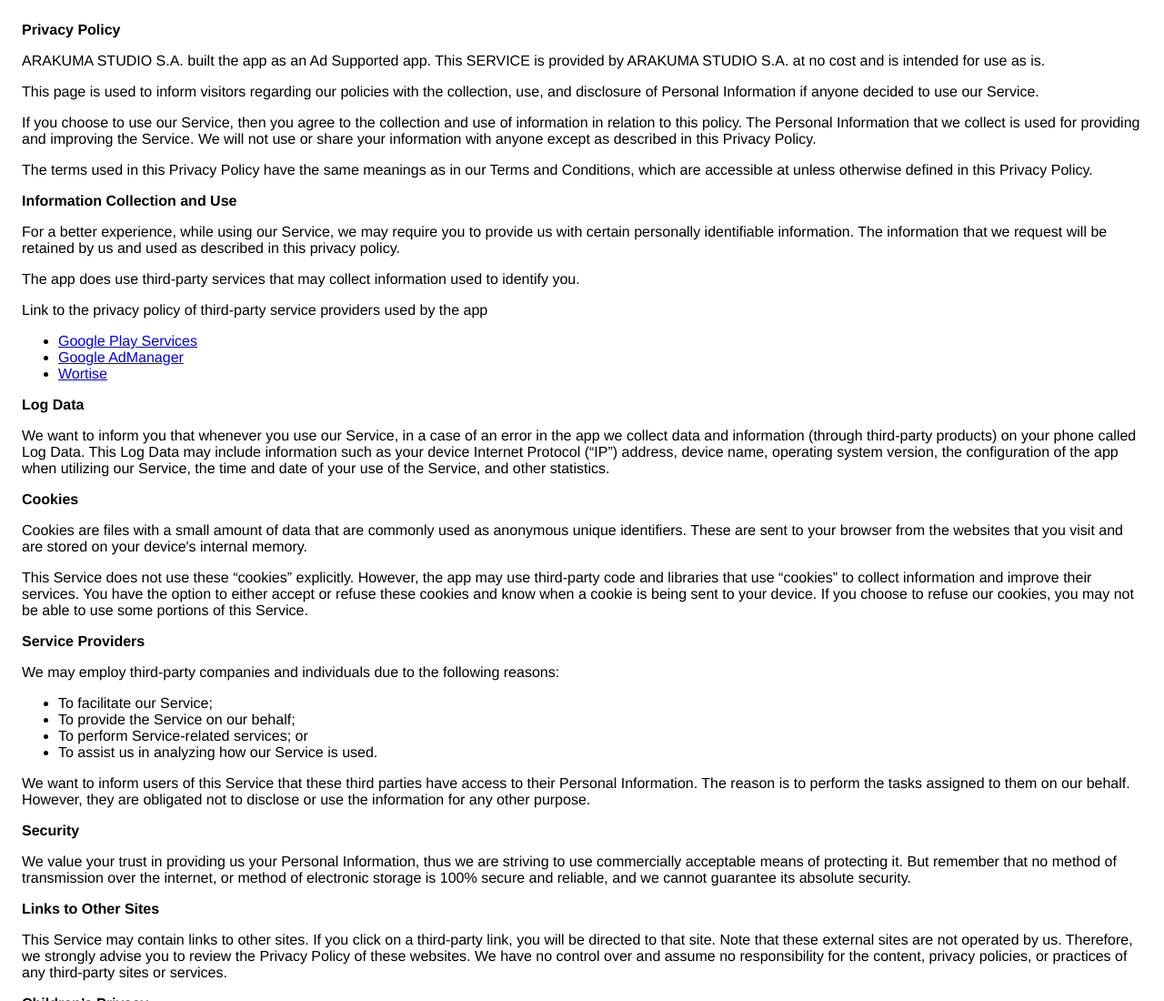
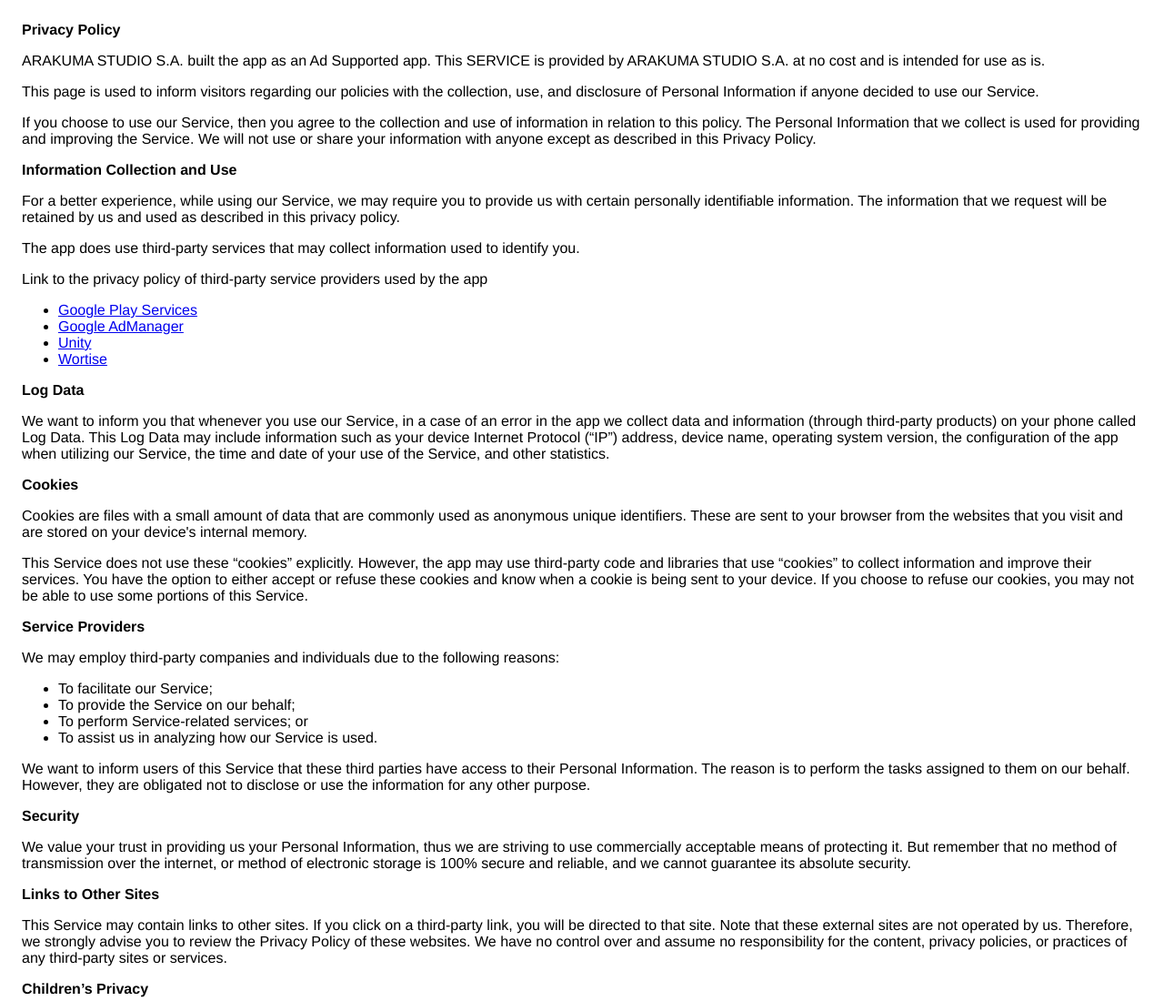
Before and after one commit to Arakuma-Studio/arakuma-studio.github.io, a plain HTML site: page privacy.html in a window 1280 px wide. Shown: the top 1100 px of the page at 91% size. Drawn offline with Linux system fonts and the light colour scheme.

Commit message:
Update privacy.html

```diff
--- a/privacy.html
+++ b/privacy.html
@@ -22,10 +22,6 @@ the collection and use of information in relation to this
 policy. The Personal Information that we collect is
 used for providing and improving the Service. We will not use or share your information with
 anyone except as described in this Privacy Policy.
-</p> <p>
-The terms used in this Privacy Policy have the same meanings
-as in our Terms and Conditions, which are accessible at
-unless otherwise defined in this Privacy Policy.
 </p> <p><strong>Information Collection and Use</strong></p> <p>
 For a better experience, while using our Service, we
 may require you to provide us with certain personally
@@ -37,7 +33,7 @@ information used to identify you.
 </p> <p>
 Link to the privacy policy of third-party service providers used
 by the app
-</p> <ul><li><a href="https://www.google.com/policies/privacy/" target="_blank" rel="noopener noreferrer">Google Play Services</a></li><li><a href="https://policies.google.com/technologies/ads?hl=en-US" target="_blank" rel="noopener noreferrer">Google AdManager</a></li><!----><!----><!----><!----><!----><!----><!----><!----><!----><!----><!----><!----><!----><!----><!----><li><a href="https://wortise.com/politica-de-privacidad/" target="_blank" rel="noopener noreferrer">Wortise</a></li><!----><!----><!----><!----><!----><!----><!----><!----><!----><!----><!----></ul></div> <p><strong>Log Data</strong></p> <p>
+</p> <ul><li><a href="https://www.google.com/policies/privacy/" target="_blank" rel="noopener noreferrer">Google Play Services</a></li><li><a href="https://policies.google.com/technologies/ads?hl=en-US" target="_blank" rel="noopener noreferrer">Google AdManager</a></li><!----><!----><!----><!----><!----><!----><!----><li><a href="https://unity.com/es/legal/game-player-and-app-user-privacy-faq" target="_blank" rel="noopener noreferrer">Unity</a></li><!----><!----><!----><!----><!----><!----><!----><!----><li><a href="https://wortise.com/politica-de-privacidad/" target="_blank" rel="noopener noreferrer">Wortise</a></li><!----><!----><!----><!----><!----><!----><!----><!----><!----><!----><!----></ul></div> <p><strong>Log Data</strong></p> <p>
 We want to inform you that whenever you
 use our Service, in a case of an error in the app
 we collect data and information (through third-party
```
